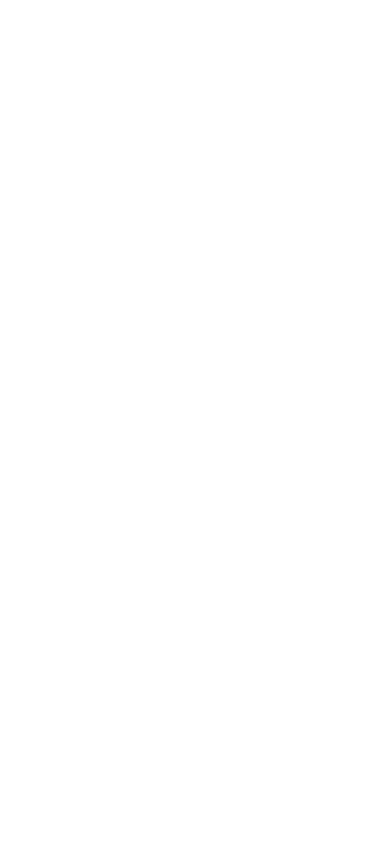
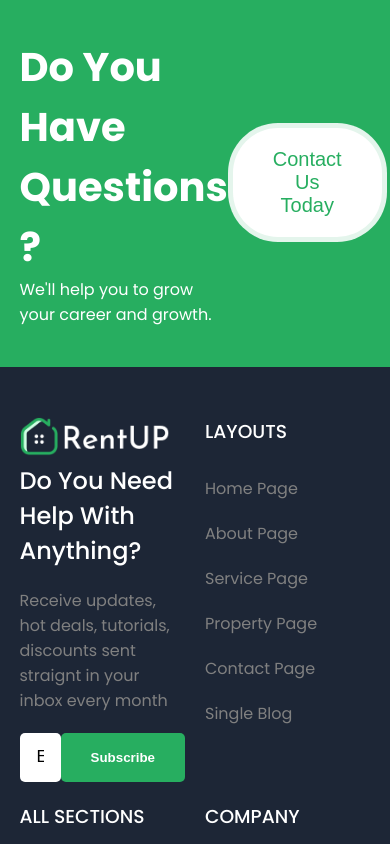
Before and after one commit to KashifSaeed1/Real-Estate-website, a React (Create React App) app: page / in a window 390 px wide. Shown: the part 9720-10564 px from the top of the page. Before the commit the page ends 9717 px from the top, so only its background shows below. Built offline with nearby package versions, Linux system fonts and the light colour scheme.

Commit message:
Create Footer section with responsive design

```diff
--- /dev/null
+++ b/src/components/common/footer/Footer.jsx
@@ -0,0 +1,54 @@
+import React from "react"
+import { footer } from "../../data/Data"
+import "./footer.css"
+
+const Footer = () => {
+  return (
+    <>
+      <section className='footerContact'>
+        <div className='container'>
+          <div className='send flex'>
+            <div className='text'>
+              <h1>Do You Have Questions ?</h1>
+              <p>We'll help you to grow your career and growth.</p>
+            </div>
+            <button className='btn5'>Contact Us Today</button>
+          </div>
+        </div>
+      </section>
+
+      <footer>
+        <div className='container'>
+          <div className='box'>
+            <div className='logo'>
+              <img src='../images/logo-light.png' alt='' />
+              <h2>Do You Need Help With Anything?</h2>
+              <p>Receive updates, hot deals, tutorials, discounts sent straignt in your inbox every month</p>
+
+              <div className='input flex'>
+                <input type='text' placeholder='Email Address' />
+                <button>Subscribe</button>
+              </div>
+            </div>
+          </div>
+
+          {footer.map((val) => (
+            <div className='box'>
+              <h3>{val.title}</h3>
+              <ul>
+                {val.text.map((items) => (
+                  <li> {items.list} </li>
+                ))}
+              </ul>
+            </div>
+          ))}
+        </div>
+      </footer>
+      <div className='legal'>
+        <span>© 2021 RentUP. Designd By GorkCoder.</span>
+      </div>
+    </>
+  )
+}
+
+export default Footer
--- /dev/null
+++ b/src/components/common/footer/footer.css
@@ -0,0 +1,58 @@
+.footerContact {
+  background-color: #27ae60;
+  padding: 40px 0;
+  color: #fff;
+}
+.footerContact h1 {
+  font-size: 40px;
+}
+footer {
+  background-color: #1d2636;
+  padding: 50px 0;
+  color: #fff;
+}
+footer .container {
+  display: grid;
+  grid-template-columns: 6fr 2fr 2fr 1fr;
+  grid-gap: 20px;
+}
+footer img {
+  width: 150px;
+}
+footer h2 {
+  font-weight: 500;
+}
+footer p {
+  color: grey;
+  margin: 20px 0;
+}
+footer input {
+  background-color: #fff;
+  padding: 17px;
+  width: 100%;
+  border-radius: 5px;
+}
+footer h3 {
+  font-weight: 500;
+  margin-bottom: 30px;
+}
+footer ul {
+  display: block;
+}
+footer ul li {
+  display: block;
+  color: grey;
+  margin-bottom: 20px;
+}
+.legal {
+  text-align: center;
+  padding: 20px;
+  background: #1d2636;
+  color: rgba(255, 255, 255, 0.5);
+  border-top: 1px solid rgba(255, 255, 255, 0.1);
+}
+@media screen and (max-width: 800px) {
+  footer .container {
+    grid-template-columns: repeat(2, 1fr);
+  }
+}
--- a/src/components/pages/Pages.jsx
+++ b/src/components/pages/Pages.jsx
@@ -1,5 +1,6 @@
 import React from "react"
 import Header from "../common/header/Header"
+import Footer from "../common/footer/Footer";
 import About from "../about/About";
 import Services from "../services/Services";
 import Blog from "../blog/Blog";
@@ -20,6 +21,7 @@
           <Route exact path="/pricing" component={Pricing} />
           <Route exact path="/contact" component={Contact} />
         </Switch>
+        <Footer />
       </Router>
     </>
   );
```
